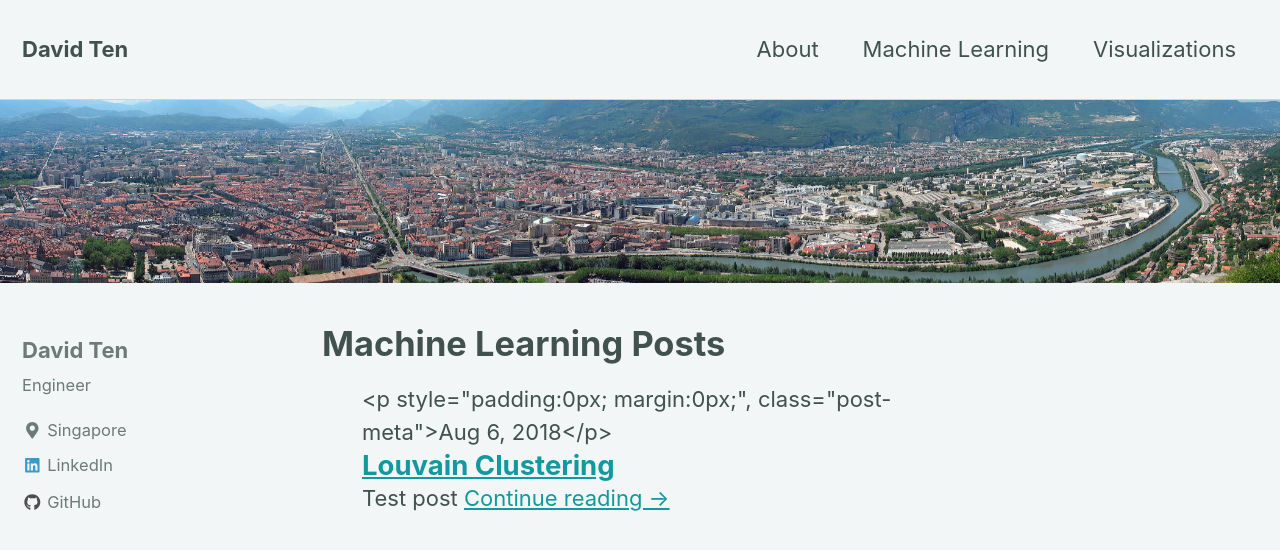
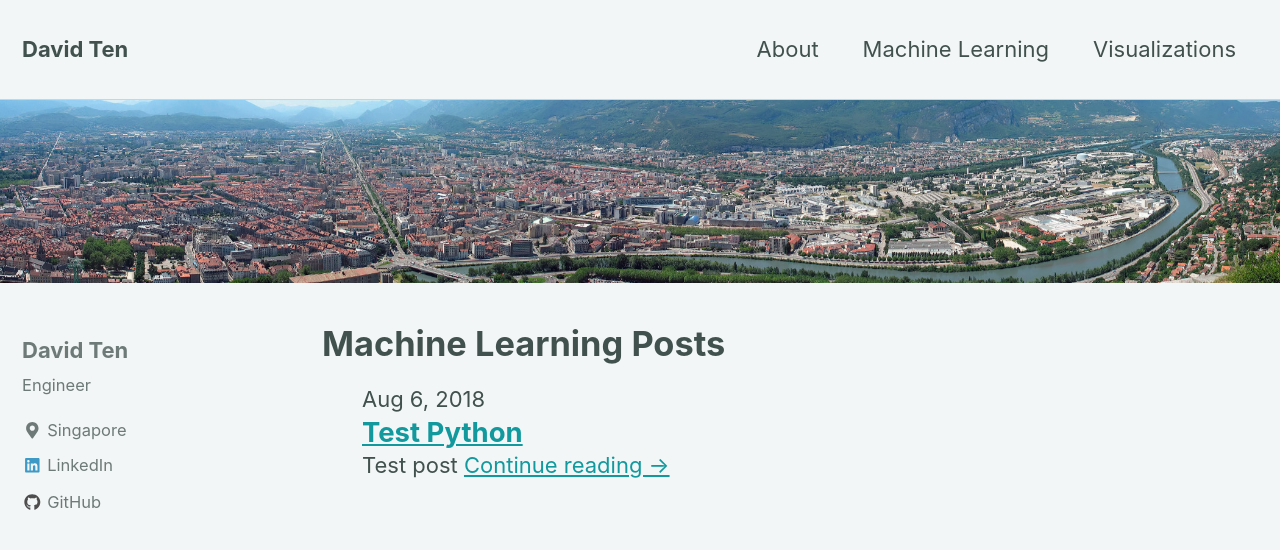
Before and after one commit to xang1234/xang1234.github.io, a Jekyll site: the page built from _pages/machinelearning.md, in a window 1280 px wide and 900 px high. Shown: the top 550 px of the window. Built offline with Jekyll 4.4.1, drawn with Linux system fonts in a browser that asks for light colours; nearby versions of some CDN libraries.

Commit message:
test jupyter

```diff
--- a/_pages/machinelearning.md
+++ b/_pages/machinelearning.md
@@ -16,7 +16,7 @@ header:
     {% for post in site.posts %}
       {% if post.tags contains "Machine Learning" %}
 
-        <p style="padding:0px; margin:0px;", class="post-meta">{{ post.date | date: "%b %-d, %Y" }}</p>
+        <p style="padding:0px; margin:0px;" class="post-meta">{{ post.date | date: "%b %-d, %Y" }}</p>
         <h2 style="padding:0px; margin:0px;"><a class="post-link" href="{{ post.url | prepend: site.baseurl }}">{{ post.title }}</a></h2>
         {{ post.excerpt }}
         <a href="{{ post.url | prepend: site.baseurl }}" rel="nofollow">Continue reading &rarr;</a>
--- a/_posts/2018-08-06-louvain.md
+++ b/_posts/2018-08-06-louvain.md
@@ -1,5 +1,5 @@
 ---
-title: "Louvain Clustering"
+title: "Test Python"
 date: 2018-08-06
 tags: [Machine Learning, python]
 excerpt: "Test post"
```
Also changed, not shown: _pages/Visualizations.md (+1 -1 lines).
